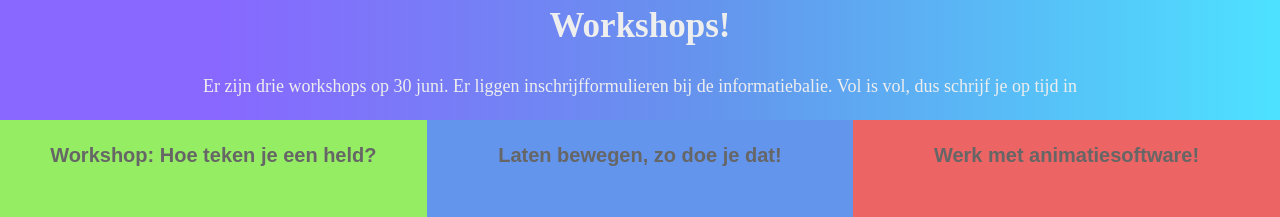
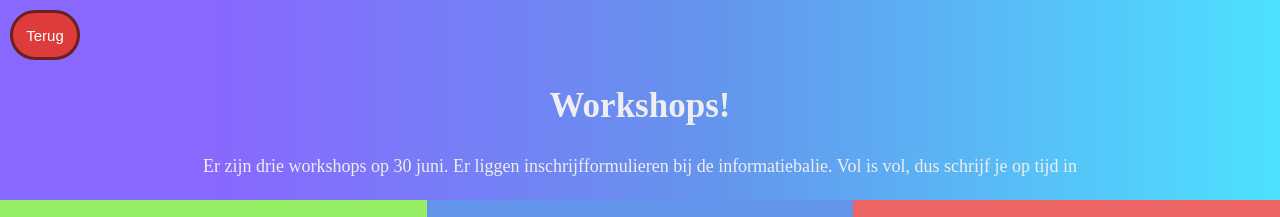
Before and after one commit to theikegeraads/mvisite, a plain HTML site: page sub1.html in a window 1280 px wide. Shown: the top 217 px of the page. Drawn offline with nearby package versions, Linux system fonts and the light colour scheme.

Commit message:
Added back buttons to subpages.
Also fixed your idiotic CSS spacing.

```diff
--- a/sub1.html
+++ b/sub1.html
@@ -3,36 +3,55 @@
 
 <head>
     <meta charset="UTF-8">
-	<meta name="viewport" content="width=device-width, initial-scale=1.0">
-	<meta http-equiv="X-UA-Compatible" content="ie=edge">
+    <meta name="viewport" content="width=device-width, initial-scale=1.0">
+    <meta http-equiv="X-UA-Compatible" content="ie=edge">
     <style>
-        * {
-            /* box-sizing: border-box; */
-        }
         .column {
             float: left;
             width: 33.33%;
             height: 560px;
-            margin-top: 0px;4
+            margin-top: 0px;
         }
+
         .row:after {
             content: "";
             display: table;
             clear: both;
         }
+
         p,
         h2 {
             font-size: large;
             text-align: center;
             color: #eeeeee;
-            margin: 6px;;
+            margin: 6px;
+            ;
         }
+
         body {
             font-family: sans-serif;
             background: rgb(136, 104, 255);
             background: linear-gradient(90deg, rgba(136, 104, 255, 1) 17%, rgba(100, 149, 237, 1) 56%, rgba(77, 225, 255, 1) 100%);
 
 
+        }
+
+        #button1 {
+            background-color: #de3c3c;
+            height: 50px;
+            width: 70px;
+            border-radius: 30px;
+            border: solid #6b1f1f;
+            color: white;
+            font-size: 15px;
+            margin-top: 10px;
+            margin-left: 10px;
+        }
+
+        #button1:active {
+            background-color: darkred;
+            border: solid #ab1a1a;
+            cursor: pointer;
         }
     </style>
 
@@ -45,17 +64,20 @@
 </head>
 
 <body>
-  <p style="font-family: 'Times New Roman', Times, serif; font-size: 35px;"><b> Workshops!</b><br></p>
-<p style="font-family: 'Times New Roman', Times, serif;" >Er zijn drie workshops op 30 juni.
-Er liggen inschrijfformulieren bij de informatiebalie.
-Vol is vol, dus schrijf je op tijd in</p style>
+    <a href="index.html"><button class="rollover" id="button1">Terug</button></a>
+    <p style="font-family: 'Times New Roman', Times, serif; font-size: 35px;"><b> Workshops!</b><br></p>
+    <p style="font-family: 'Times New Roman', Times, serif;">Er zijn drie workshops op 30 juni.
+        Er liggen inschrijfformulieren bij de informatiebalie.
+        Vol is vol, dus schrijf je op tijd in</p style>
 
 
     <div class="row">
         <div class="column" style="background-color:#95ed64;">
 
             <p style='text-align: center'>
-                <b><div style="font-size: 20px; text-align: center;">Workshop: Hoe teken je een held?</div></b><br><br><br>
+                <b>
+                    <div style="font-size: 20px; text-align: center;">Workshop: Hoe teken je een held?</div>
+                </b><br><br><br>
 
                 Een bekende striptekenaar laat in deze workshop tips en trucs zien.
                 Bijvoorbeeld hoe je je eigen superheld kunt schetsen en uitwerken in kleur.
@@ -72,7 +94,9 @@ Vol is vol, dus schrijf je op tijd in</p style>
 
         </div>
         <div class="column" style="background-color:#6495ed;">
-            <p><b><div style="text-align: center; font-size: 20px;" >Laten bewegen, zo doe je dat!</div></b>
+            <p><b>
+                    <div style="text-align: center; font-size: 20px;">Laten bewegen, zo doe je dat!</div>
+                </b>
                 <br><br><br>
 
                 Deze workshop gaat een stap verder in de animatietechniek: hoe kun je jouw eigen stripfiguur laten
@@ -88,7 +112,9 @@ Vol is vol, dus schrijf je op tijd in</p style>
         </div>
 
         <div class="column" style="background-color:#ed6464;">
-            <p><b><div style="font-size: 20px; text-align: center;"> Werk met animatiesoftware!</b><br><br><br>
+            <p><b>
+                    <div style="font-size: 20px; text-align: center;"> Werk met animatiesoftware!
+                </b><br><br><br>
                 De eerste beginselen om je held daadwerkelijk digitaal over het scherm te laten bewegen leer je in deze
                 basiscursus.
                 Aan het eind van de cursus kun je geanimeerde tekstballonnen maken. Of beweegt jouw digitale held over
```
Also changed, not shown: index.html (+0 -18 lines), sub2.html (+35 -9 lines), sub3.html (+31 -7 lines).
